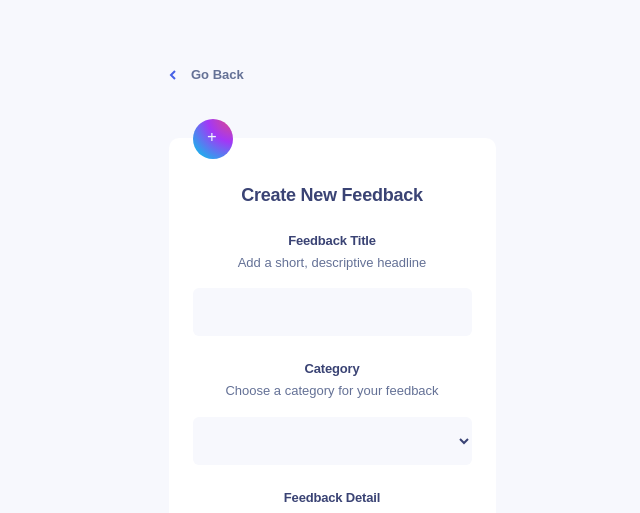
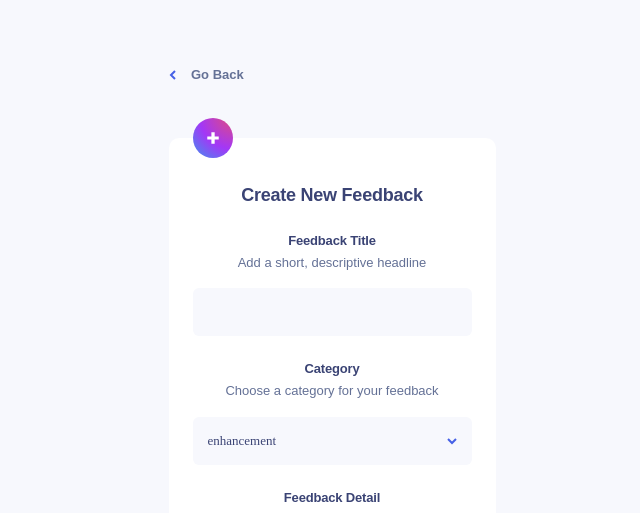
Before and after one commit to lashasaata/Product-Feedback-App, a React app: page / in a window 1280 px wide. Shown: the top 513 px of the page, without its empty margins (308-948 px from the left). Built offline with nearby package versions, Linux system fonts and the light colour scheme; the HTML template or start-up script is replaced by a standard one.

Commit message:
feat: category dropdown

```diff
--- a/src/App.jsx
+++ b/src/App.jsx
@@ -1,12 +1,15 @@
 import "./App.css";
+import dataJson from "./data.json";
 import RoadMap from "./components/roadmap/Roadmap";
-import React, { createContext, useContext } from "react";
+import React, { createContext, useContext, useState } from "react";
 import NewFeedback from "./components/add-edit-feedback/add-feedback/NewFeedback";
 
 function App() {
+  const [data, setData] = useState(dataJson); // this should be included in useContext(?)
+  // const { productRequests } = data; // and i guess this one as well
   return (
     <>
-      <NewFeedback />
+      <NewFeedback data={data} setData={setData} />
     </>
   );
 }
--- a/src/components/add-edit-feedback/add-feedback/NewFeedback.jsx
+++ b/src/components/add-edit-feedback/add-feedback/NewFeedback.jsx
@@ -4,11 +4,9 @@ import Form from "../shared-components/Form";
 import FeedbackTitle from "../shared-components/FdbckTitle";
 import Category from "../shared-components/Category";
 import FdbckComment from "../shared-components/FdbckComment";
-import CancelButton from "../shared-components/buttons/CancelBtn";
-import AddButton from "../shared-components/buttons/AddBtn";
 import BtnContainer from "../shared-components/buttons/BtnContainer";
 
-export default function NewFeedback() {
+export default function NewFeedback({ data, setData }) {
   return (
     <FeedbackContainer>
       <Header>
@@ -18,16 +16,14 @@ export default function NewFeedback() {
 
       <Main>
         <Form>
-          <div className="plus-container">
-            <img
-              id="plus-icon"
-              src="/assets/shared/icon-plus.svg"
-              alt="plus icon"
-            />
-          </div>
+          <img
+            id="plus-icon"
+            src="/assets/shared/icon-new-feedback.svg"
+            alt="plus icon"
+          />
           <h1 id="form-title">Create New Feedback</h1>
           <FeedbackTitle />
-          <Category />
+          <Category data={data} setData={setData} />
           <FdbckComment />
           <BtnContainer />
         </Form>
@@ -41,27 +37,11 @@ const Header = styled.header`
 `;
 
 const FeedbackContainer = styled.div`
-  .plus-container {
-    background: radial-gradient(
-      128.88% 128.88% at 103.9% -10.39%,
-      #e84d70 0%,
-      #a337f6 53.09%,
-      #28a7ed 100%
-    );
-
+  & #plus-icon {
+    position: absolute;
+    top: -20px;
+    left: 24px;
     width: 40px;
-    height: 40px;
-    border-radius: 50%;
-    display: flex;
-    align-items: center;
-    justify-content: center;
-    position: absolute;
-    top: -19px;
-
-    & #plus-icon {
-      width: 11.45px;
-      height: 11.45px;
-    }
   }
 
   .go-back-flex-group {
--- a/src/components/add-edit-feedback/shared-components/Category.jsx
+++ b/src/components/add-edit-feedback/shared-components/Category.jsx
@@ -1,19 +1,60 @@
 import styled from "styled-components";
 import Title from "./Title";
 import Headline from "./Headline";
+import React, { useState, useRef, useEffect } from "react";
+import ArrowDown from "/assets/shared/icon-arrow-down.svg";
 
-export default function Category() {
+export default function Category({ data, setData }) {
+  const [isOpen, setIsOpen] = useState(false);
+  const [selectedOption, setSelectedOption] = useState(
+    data.productRequests[0].category || "Feature"
+  );
+  const dropdownRef = useRef(null);
+
+  useEffect(() => {
+    // close dropdown on outside click
+    const handleClickOutside = (event) => {
+      if (dropdownRef.current && !dropdownRef.current.contains(event.target)) {
+        setIsOpen(false);
+      }
+    };
+    document.addEventListener("mousedown", handleClickOutside);
+    return () => document.removeEventListener("mousedown", handleClickOutside);
+  }, [dropdownRef]);
+
+  const toggleDropdown = () => setIsOpen(!isOpen);
+
+  const handleSelection = (option) => {
+    setSelectedOption(option);
+    onSelectCategory(option); // pass selected option to parent's handler
+    setIsOpen(false);
+  };
+
+  // options list from data
+  const categoryOptions = data.productRequests.map(
+    (request) => request.category
+  );
+
   return (
     <>
-      <CategoryContainer>
+      <CategoryContainer ref={dropdownRef}>
         <Title>Category</Title>
         <Headline>Choose a category for your feedback</Headline>
-        <select
-          className="feedback-category-select"
-          type="select"
-          name="category-select"
-          id="category-select"
-        />
+        <DropdownSelected onClick={toggleDropdown}>
+          {selectedOption || "Select category"}
+          <DropdownIcon src={ArrowDown} alt="dropdown arrow" isOpen={isOpen} />
+        </DropdownSelected>
+        {isOpen && (
+          <DropdownList>
+            {categoryOptions.map((option, index) => (
+              <DropdownOption
+                key={index}
+                onClick={() => handleSelection(option)}>
+                {option}
+              </DropdownOption>
+            ))}
+          </DropdownList>
+        )}
       </CategoryContainer>
     </>
   );
@@ -21,6 +62,7 @@ export default function Category() {
 
 const CategoryContainer = styled.div`
   font-size: 13px;
+  position: relative;
 
   & .feedback-category-select {
     background: rgba(247, 248, 253, 1);
@@ -41,3 +83,45 @@ const CategoryContainer = styled.div`
     }
   }
 `;
+
+const DropdownSelected = styled.div`
+  background: rgba(247, 248, 253, 1);
+  width: 279px;
+  height: 48px;
+  margin-top: 16px;
+  border-radius: 6px;
+  padding: 15px;
+  font-family: Jost;
+  font-weight: 400;
+  line-height: 21.68px;
+  color: rgba(58, 67, 116, 1);
+  cursor: pointer;
+  display: flex;
+  justify-content: space-between;
+  align-items: center;
+`;
+
+const DropdownIcon = styled.img`
+  transform: ${(props) => (props.isOpen ? "rotate(180deg)" : "rotate(0)")};
+  transition: transform 0.3s ease;
+`;
+
+const DropdownList = styled.div`
+  position: absolute;
+  top: 100%;
+  left: 0;
+  background: white;
+  width: 100%;
+  border-radius: 6px;
+  box-shadow: 0px 10px 20px rgba(72, 84, 159, 0.25);
+  padding: 10px 0;
+  z-index: 10;
+`;
+
+const DropdownOption = styled.div`
+  padding: 10px 15px;
+  cursor: pointer;
+  &:hover {
+    background-color: rgba(247, 248, 253, 1);
+  }
+`;
--- a/src/components/roadmap/Roadmap.jsx
+++ b/src/components/roadmap/Roadmap.jsx
@@ -1,4 +1,4 @@
-import dataJson from "../../data.json";
+import dataJson from "../../data.json"; // this should as well go to the app
 import styled from "styled-components";
 import Header from "./Header";
 import RoadMapFilter from "./RoadmapFilter";
@@ -7,15 +7,15 @@ import { useScreenType } from "./window-width/WindowWidth";
 import FeedBackCardSpace from "./feedbackcards/FeedbackCardSpace";
 
 export default function RoadMap() {
-  const [data, setData] = useState(dataJson);
-  const [selectedFilter, setSelectedFilter] = useState("all");
-  const { productRequests } = data;
+  const [data, setData] = useState(dataJson); // this should be passed from main component
+  const [selectedFilter, setSelectedFilter] = useState("all"); // maybe, this too.
+  const { productRequests } = data; // and i guess this one as well
   const getCountByStatus = (statusName) => {
     return productRequests.filter((request) => request.status === statusName)
       .length;
   };
 
-  const { isMobile, isTablet, isDesktop } = useScreenType();
+  const { isMobile, isTablet, isDesktop } = useScreenType(); // this might stay here. let's see
 
   return (
     <>
```
